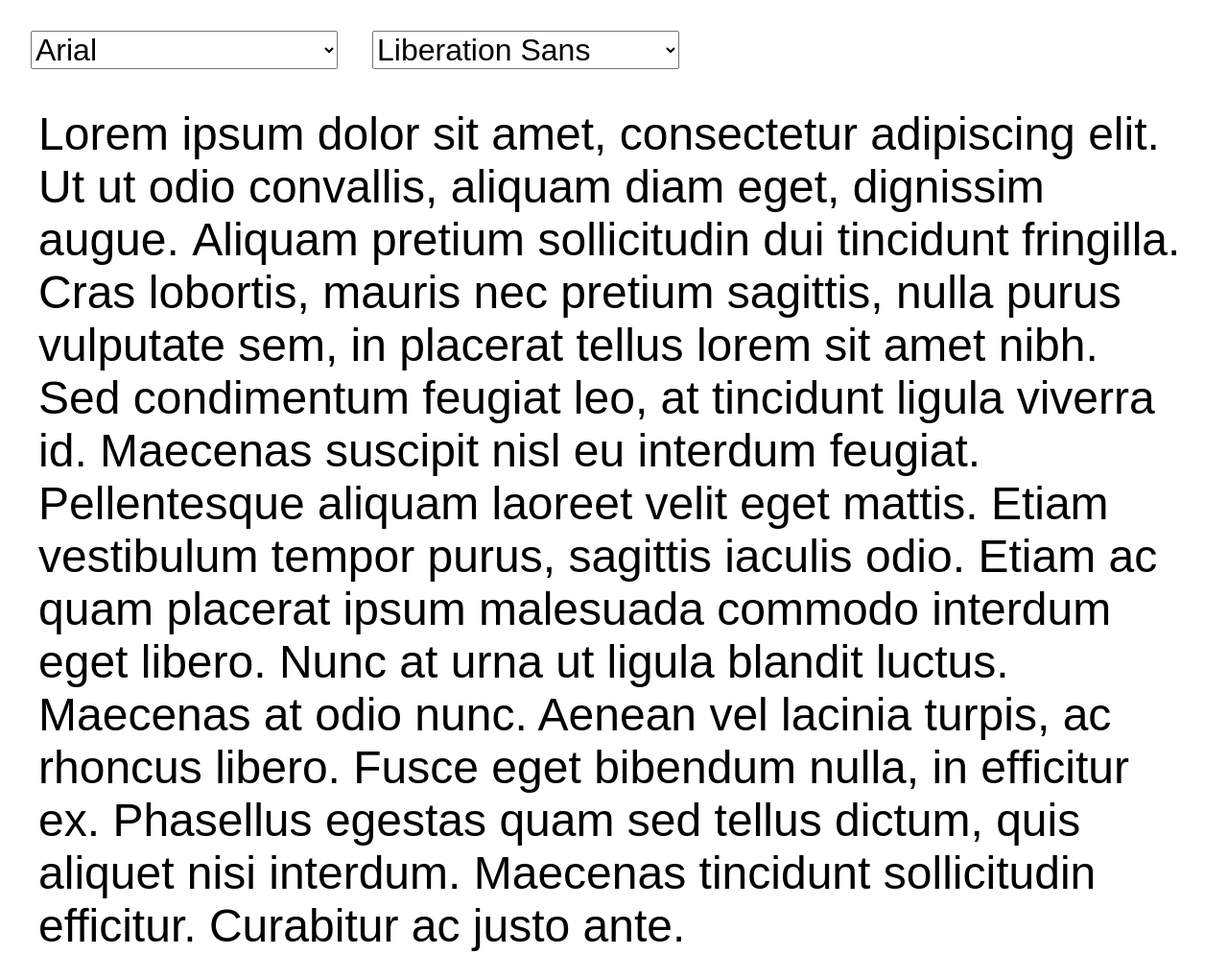
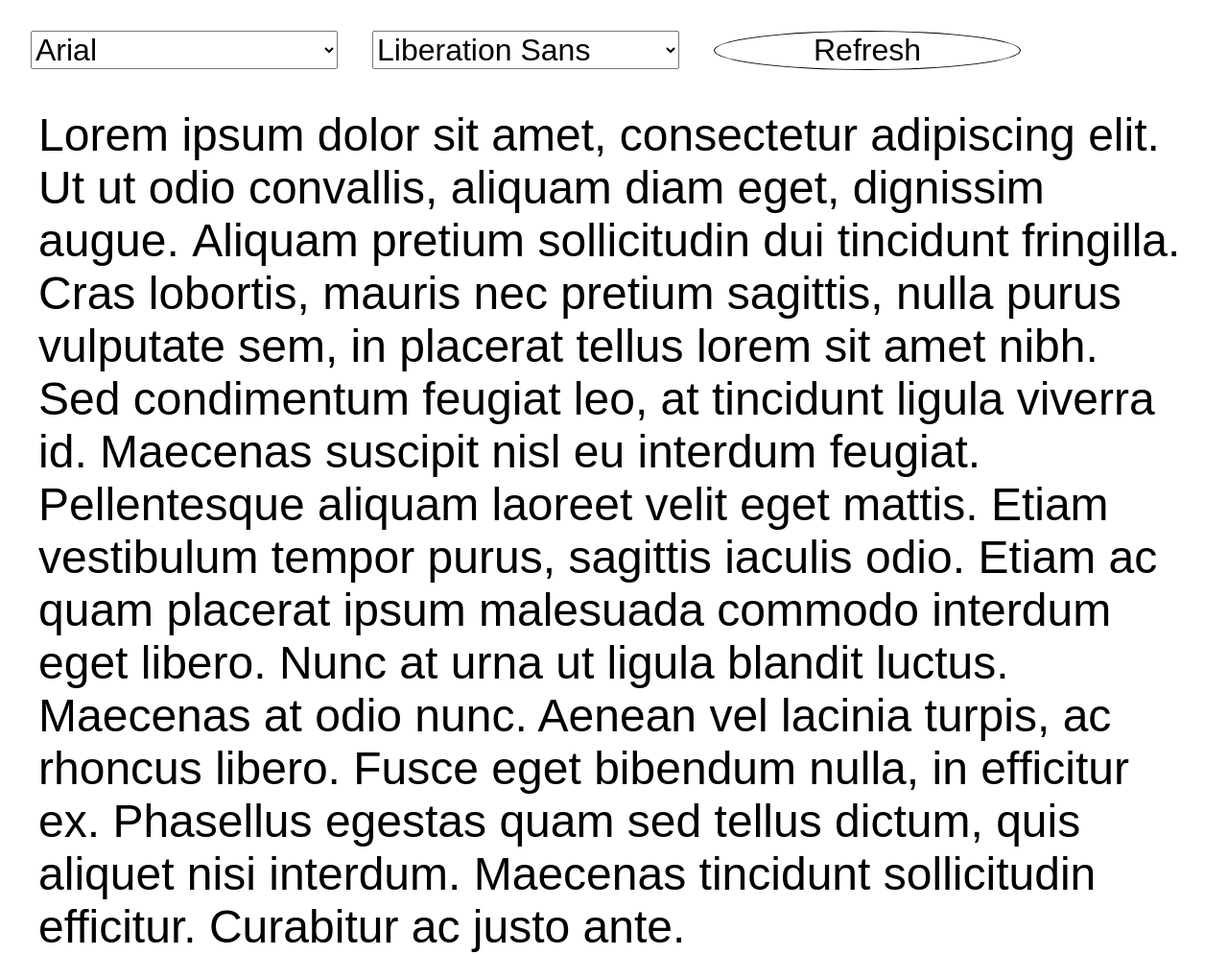
Before and after one commit to jtanadi/jsSketches, a plain HTML site: page 1-UI/randomSpan/index.html in a window 1280 px wide. Shown: the whole page at 96% size. Drawn offline with Linux system fonts and the light colour scheme; a web font is replaced by a local one.

Commit message:
add refresh button

```diff
--- a/1-UI/randomSpan/index.html
+++ b/1-UI/randomSpan/index.html
@@ -14,9 +14,22 @@
       margin: .5em;
     }
 
-    select {
+    select, button {
       font-size: 2em;
       width: 10em;
+    }
+
+    button {
+      background-color: white;
+      border: 1px solid black;
+      border-radius: 50%;
+      outline: none;
+      cursor: pointer;
+    }
+
+    button:hover {
+      background-color: black;
+      color: white;
     }
 
     p {
@@ -46,6 +59,8 @@
     <option value="Times New Roman">Times New Roman</option>
     <option value="Courier">Courier</option>
   </select>
+
+  <button onclick="refresh(font1Input.value, font2Input.value)">Refresh</button>
 
   <p>Lorem ipsum dolor sit amet, consectetur adipiscing elit. Ut ut odio convallis, aliquam diam eget, dignissim augue. Aliquam pretium sollicitudin dui tincidunt fringilla. Cras lobortis, mauris nec pretium sagittis, nulla purus vulputate sem, in placerat tellus lorem sit amet nibh. Sed condimentum feugiat leo, at tincidunt ligula viverra id. Maecenas suscipit nisl eu interdum feugiat. Pellentesque aliquam laoreet velit eget mattis. Etiam vestibulum tempor purus, sagittis iaculis odio. Etiam ac quam placerat ipsum malesuada commodo interdum eget libero. Nunc at urna ut ligula blandit luctus. Maecenas at odio nunc. Aenean vel lacinia turpis, ac rhoncus libero. Fusce eget bibendum nulla, in efficitur ex. Phasellus egestas quam sed tellus dictum, quis aliquet nisi interdum. Maecenas tincidunt sollicitudin efficitur. Curabitur ac justo ante.</p>
 
```
